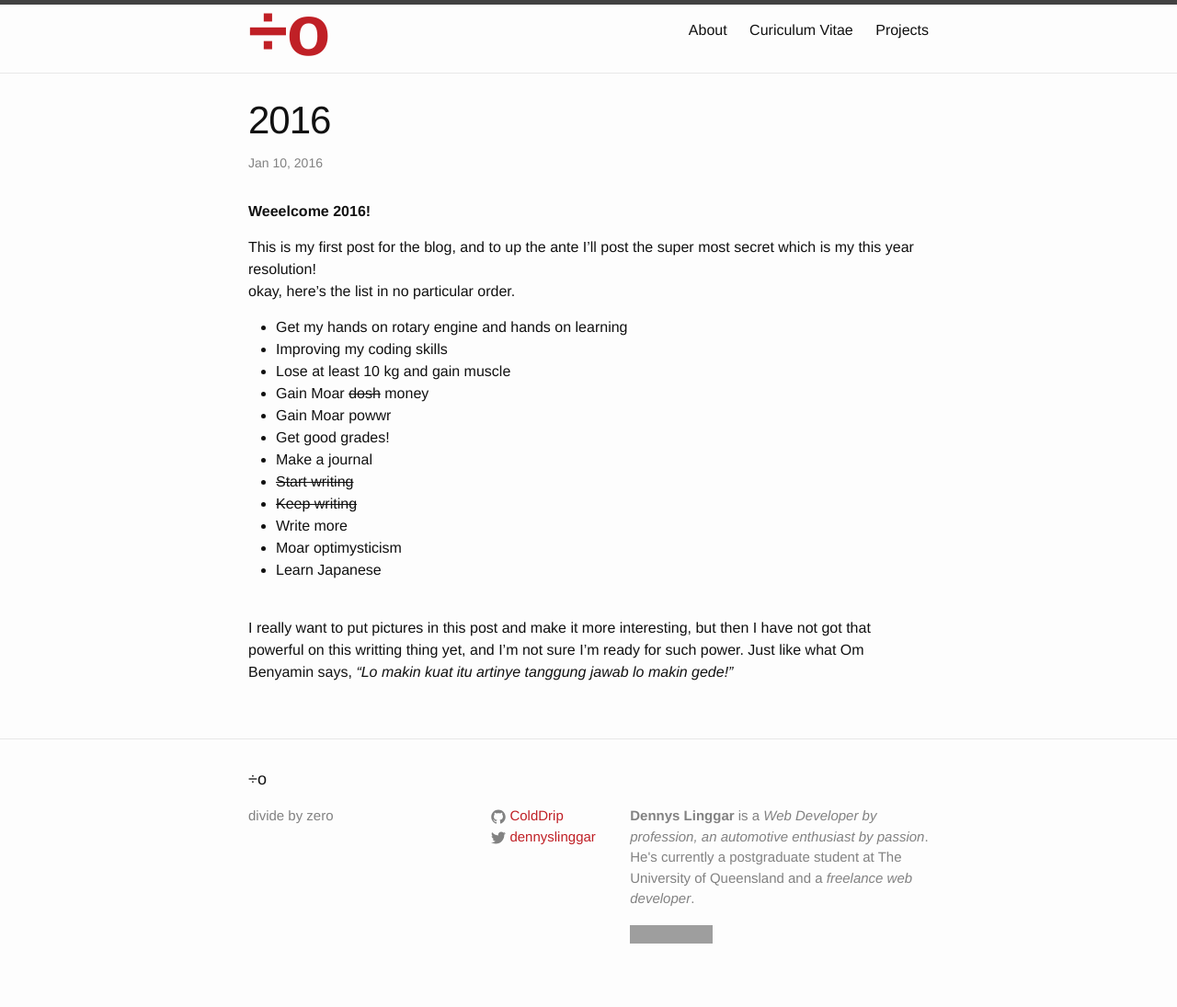
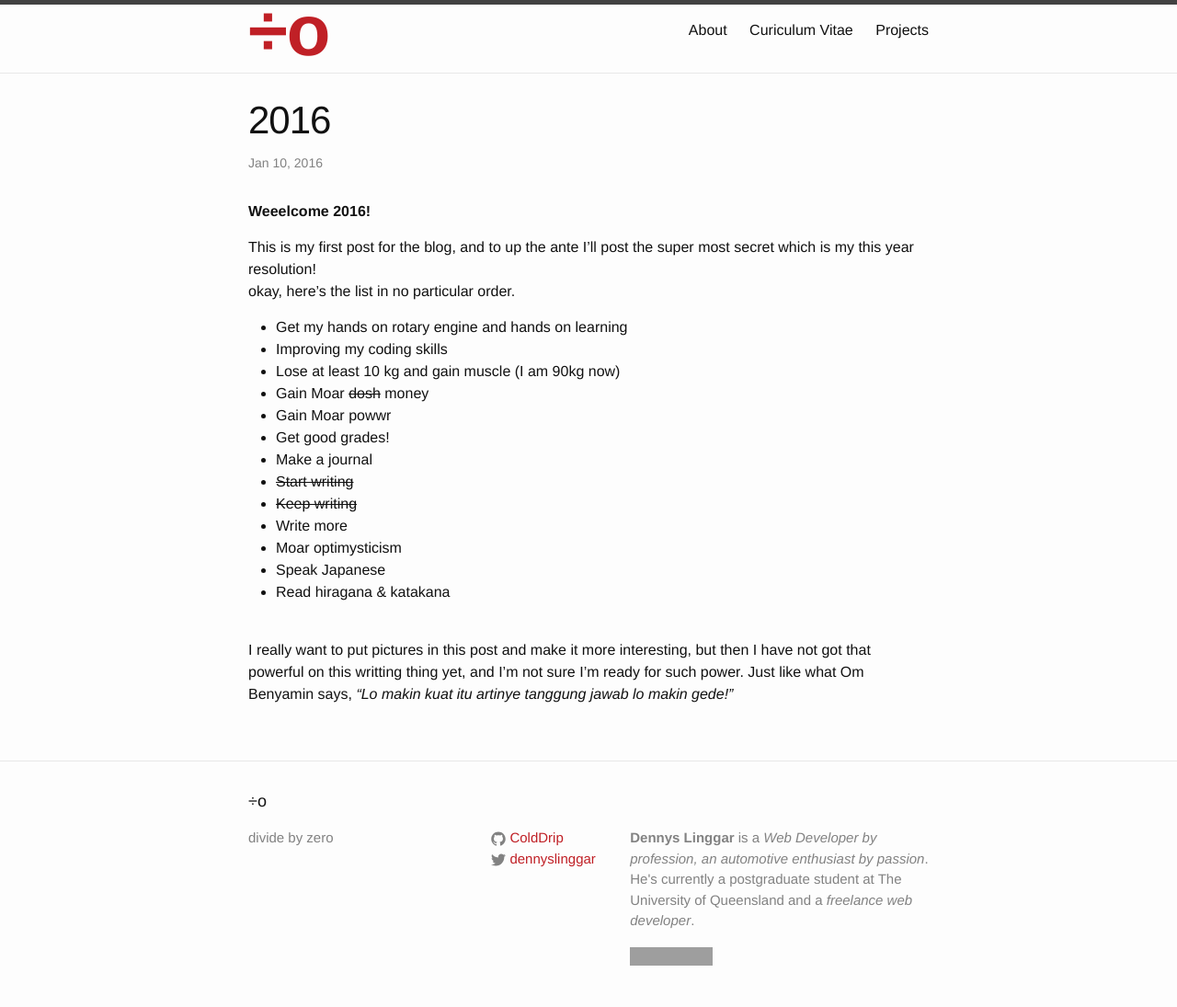
Before and after one commit to ColdDrip/ColdDrip.github.io, a Jekyll site: the page built from _posts/2016-01-10-2016.markdown, in a window 1280 px wide. Shown: the whole page at 92% size. Built offline with Jekyll 4.4.1, drawn with Linux system fonts in a browser that asks for light colours; comment, search, counter and statistics services are not loaded; before the commit the page ends 1071 px from its top, so only the background shows below that; grey boxes are pictures that could not be loaded.

Commit message:
2016 edit

```diff
--- a/_posts/2016-01-10-2016.markdown
+++ b/_posts/2016-01-10-2016.markdown
@@ -13,7 +13,7 @@ okay, here's the list in no particular order.
 <ul>
     <li>Get my hands on rotary engine and hands on learning</li>
     <li>Improving my coding skills</li>
-    <li>Lose at least 10 kg and gain muscle</li>
+    <li>Lose at least 10 kg and gain muscle (I am 90kg now)</li>
     <li>Gain Moar <del>dosh</del> money</li>
     <li>Gain Moar powwr</li>
     <li>Get good grades!</li>
@@ -22,7 +22,8 @@ okay, here's the list in no particular order.
     <li><del>Keep writing</del></li>
     <li>Write more</li>
     <li>Moar optimysticism</li>
-    <li>Learn Japanese</li>
+    <li>Speak Japanese</li>
+    <li>Read hiragana & katakana</li>
 </ul>
 <br>
 I really want to put pictures in this post and make it more interesting, but then I have not got that powerful on this writting thing yet, and I'm not sure I'm ready for such power. Just like what Om Benyamin says, <i>"Lo makin kuat itu artinye tanggung jawab lo makin gede!"</i>
```
